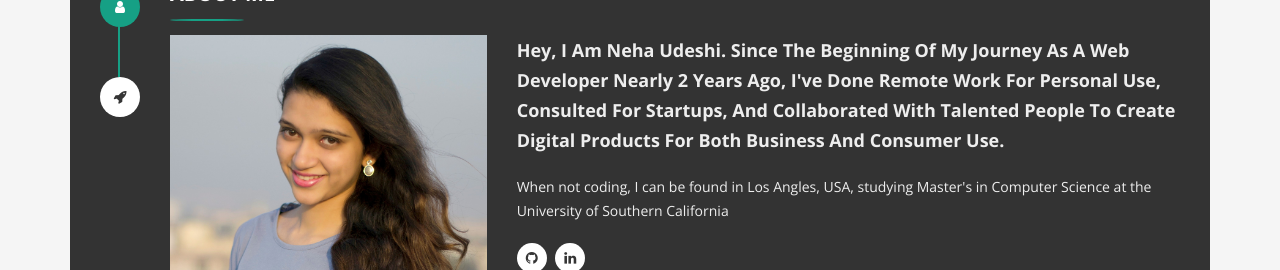
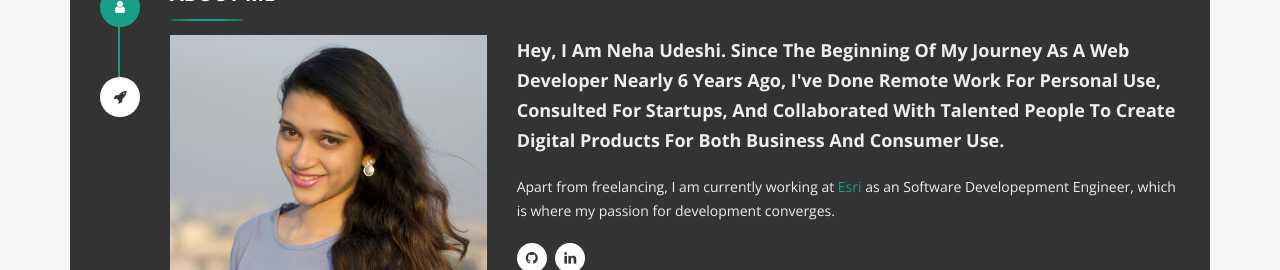
Before and after one commit to nehaudeshi/nehaudeshi.github.io, a plain HTML site: page index.html in a window 1280 px wide. Shown: the part 682-952 px from the top of the page. Drawn offline with nearby package versions, Linux system fonts and the light colour scheme.

Commit message:
Update index.html

```diff
--- a/index.html
+++ b/index.html
@@ -160,9 +160,8 @@
 											<!-- End About Image -->
 											<div class="col-md-8 col-sm-12 col-xs-12">
 												<div class="content">
-													<h4>Hey, I am Neha Udeshi. Since the beginning of my journey as a web developer nearly 2 years ago, I've done remote work for personal use, consulted for startups, and collaborated with talented people to create digital products for both business and consumer use. </h4>
-													<!-- <p>Apart from freelancing, I am currently working at <a href="https://firstep.in">Firstep.in</a> as an iOS Developer as well as Frontend Developer, which is where my passion for development converges. </p> -->
-													<p>When not coding, I can be found in Los Angles, USA, studying Master's in Computer Science at the University of Southern California</p>
+													<h4>Hey, I am Neha Udeshi. Since the beginning of my journey as a web developer nearly 6 years ago, I've done remote work for personal use, consulted for startups, and collaborated with talented people to create digital products for both business and consumer use. </h4>
+													<p>Apart from freelancing, I am currently working at <a href="https://www.esri.com/en-us/home">Esri</a> as an Software Developepment Engineer, which is where my passion for development converges. </p>
 												</div>
 												<div class="social">
 													<ul>
```
